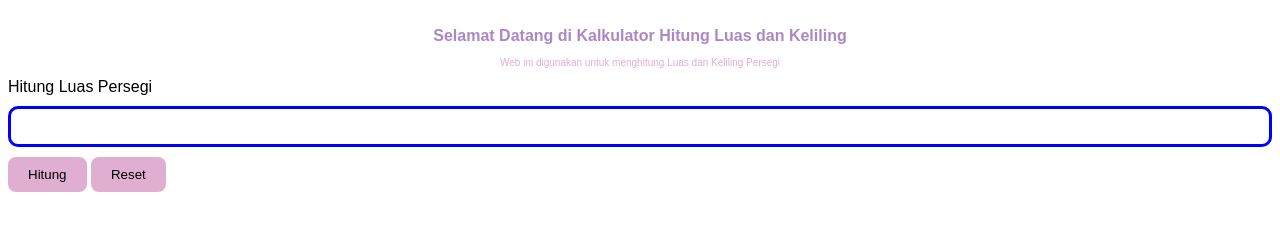
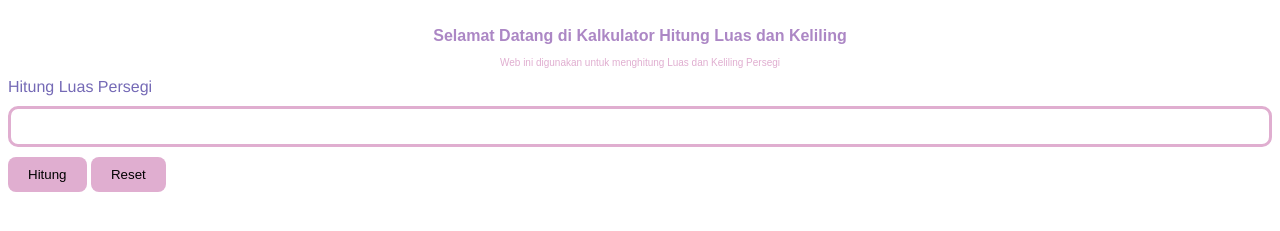
Before and after one commit to revou-fundamental-course/8-jan-24-VvianXRPL2, a plain HTML site: page index.html in a window 1280 px wide. Shown: the part 61-292 px from the top of the page. Drawn offline with Linux system fonts and the light colour scheme.

Commit message:
change color

```diff
--- a/css/style.css
+++ b/css/style.css
@@ -1,5 +1,6 @@
 body {
     font-family: Arial, Helvetica, sans-serif;
+    color: #FFE5E5;
 }
 
 header {
@@ -20,6 +21,11 @@ header p {
     color: #E0AED0;
 }
 
+#lblSquareSide {
+    font-family: 'Franklin Gothic Medium', 'Arial Narrow', Arial, sans-serif;
+    color: #756AB6;
+}
+
 .inputSection {
     display: flex;
     flex-direction: column;
@@ -29,12 +35,12 @@ header p {
     outline: none;
     margin-top: 10px;
     border-radius: 10px;
-    border: solid blue;
+    border: solid #E0AED0;
     padding: 10px;
 }
 
 #squareSide:focus {
-    border: solid red;
+    border: solid #AC87C5;
 }
 
 button {
```
